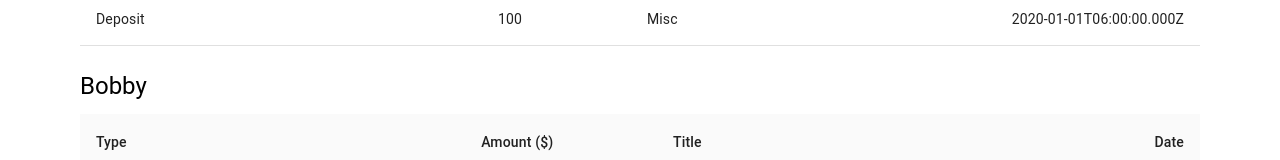
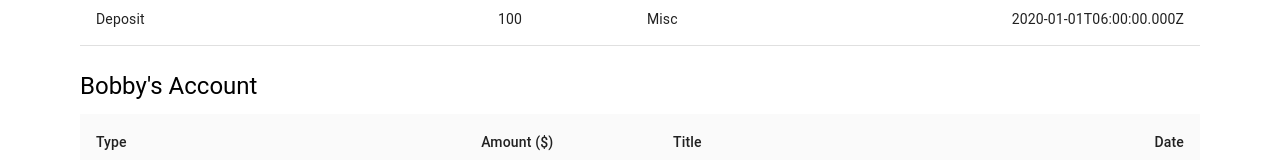
Before and after one commit to jayden-chan/WEC-2020, a React (Create React App) app in the folder frontend/bow/: page / in a window 1280 px wide. Shown: the part 766-926 px from the top of the page. Built offline with nearby package versions, Linux system fonts and the light colour scheme; sample sign-in values are in the browser's storage.

Commit message:
KP: changes to keep state

```diff
--- a/frontend/bow/src/components/Header.js
+++ b/frontend/bow/src/components/Header.js
@@ -27,7 +27,7 @@ export default function Header() {
             <Title>Bank Of WEC</Title>
           </Link>
         </Grid>
-        <Grid style={{ float: "right" }}>
+        <Grid>
           <nav>
             <Link style={{ textDecoration: "none" }} to="/">
               <NavLink>Home</NavLink>
@@ -35,15 +35,6 @@ export default function Header() {
             <Link style={{ textDecoration: "none" }} to="login">
               <NavLink>Login</NavLink>
             </Link>
-            {/* <Link
-              onClick={() => {
-                localStorage.removeItem("guugle-login-token");
-              }}
-              style={{ textDecoration: "none" }}
-              to="login"
-            >
-              <NavLink>Logout</NavLink>
-            </Link> */}
           </nav>
         </Grid>
       </Toolbar>
--- a/frontend/bow/src/pages/Home.js
+++ b/frontend/bow/src/pages/Home.js
@@ -99,12 +99,13 @@ export default class Home extends Component {
   constructor(props) {
     super(props);
     this.state = {
-      data: data,
+      data: {},
       transactionDate: "",
       transactionType: "",
       transactionAmount: null,
       transactionAccount: "",
-      transactionTitle: ""
+      transactionTitle: "",
+      isKaren: false
     };
     this.handleSubmit = this.handleSubmit.bind(this);
   }
@@ -127,9 +128,11 @@ export default class Home extends Component {
     //     res.text().then(text => alert(text));
     //   }
     // });
-    // this.setState({
-    //   data: data
-    // });
+
+    this.setState({
+      data: data,
+      isKaren: "savings" in data
+    });
   };
 
   handleSubmit() {
@@ -143,7 +146,11 @@ export default class Home extends Component {
   }
 
   renderTable(account) {
-    console.log(this.state.data);
+    console.log("state", this.state.data);
+    if (!this.state.data || Object.entries(this.state.data).length === 0) {
+      console.log("data is null");
+      return;
+    }
     if (this.state.data[account].length === 0) {
       return <div>You have no transactions</div>;
     } else {
@@ -256,7 +263,7 @@ export default class Home extends Component {
         <Typography variant="h4" align="left">
           Transactions
         </Typography>
-        {"savings" in this.state.data && (
+        {this.state.isKaren && (
           <>
             <Typography variant="h5" align="left">
               Savings
@@ -264,7 +271,7 @@ export default class Home extends Component {
             {this.renderTable("savings")}
           </>
         )}
-        {"chequing" in this.state.data && (
+        {this.state.isKaren && (
           <>
             <Typography variant="h5" align="left">
               Chequing
@@ -272,18 +279,14 @@ export default class Home extends Component {
             {this.renderTable("chequing")}
           </>
         )}
-        {"bobby" in this.state.data && (
-          <>
-            <Typography variant="h5" align="left">
-              Bobby
-            </Typography>
-            {this.renderTable("bobby")}
-          </>
-        )}
+        <Typography variant="h5" align="left">
+          Bobby's Account
+        </Typography>
+        {this.renderTable("bobby")}
         <Typography variant="h5" align="left">
           Add Transaction
         </Typography>
-        {this.transactionForm("savings" in this.state.data)}
+        {this.transactionForm(this.state.isKaren)}
       </Layout>
     );
   }
```
